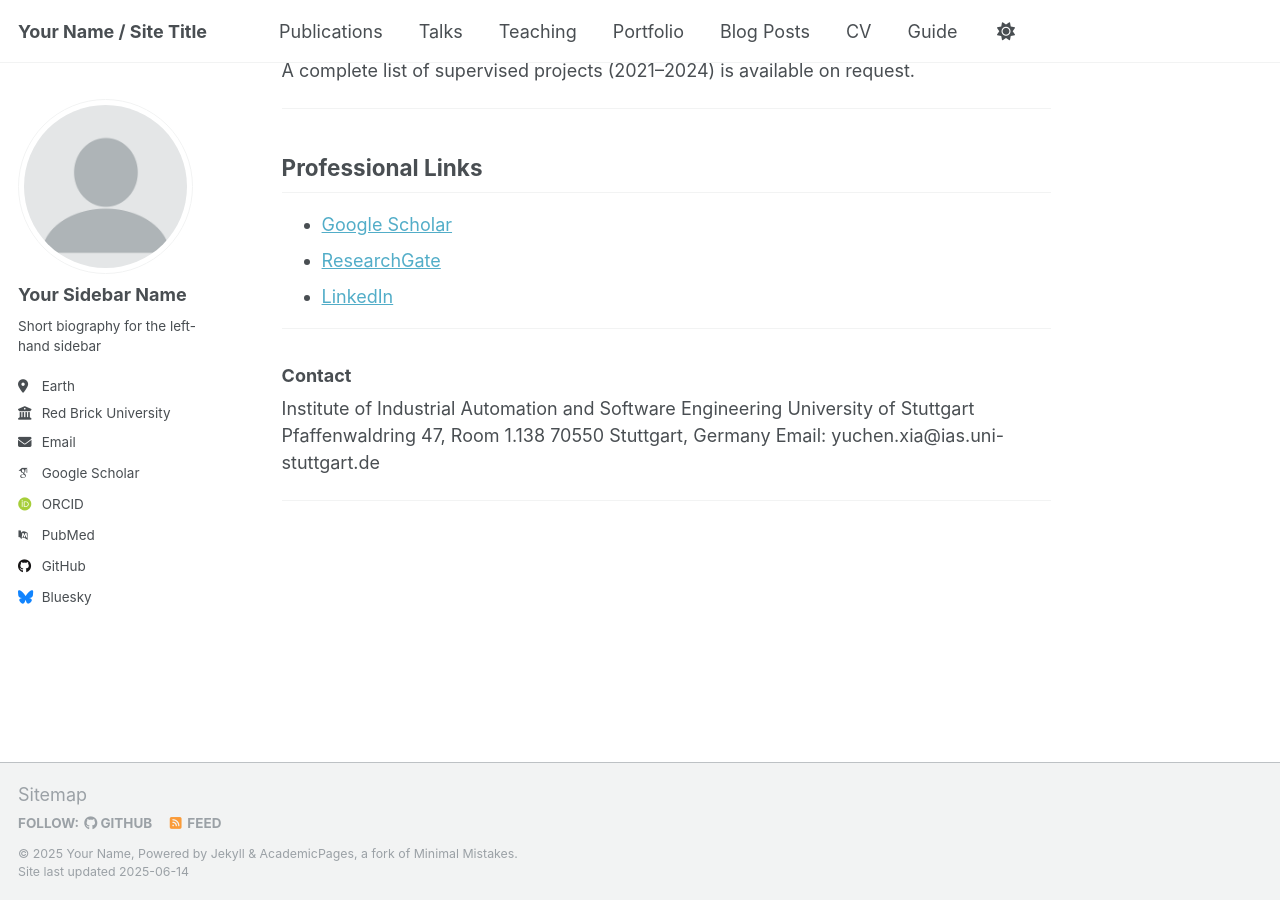
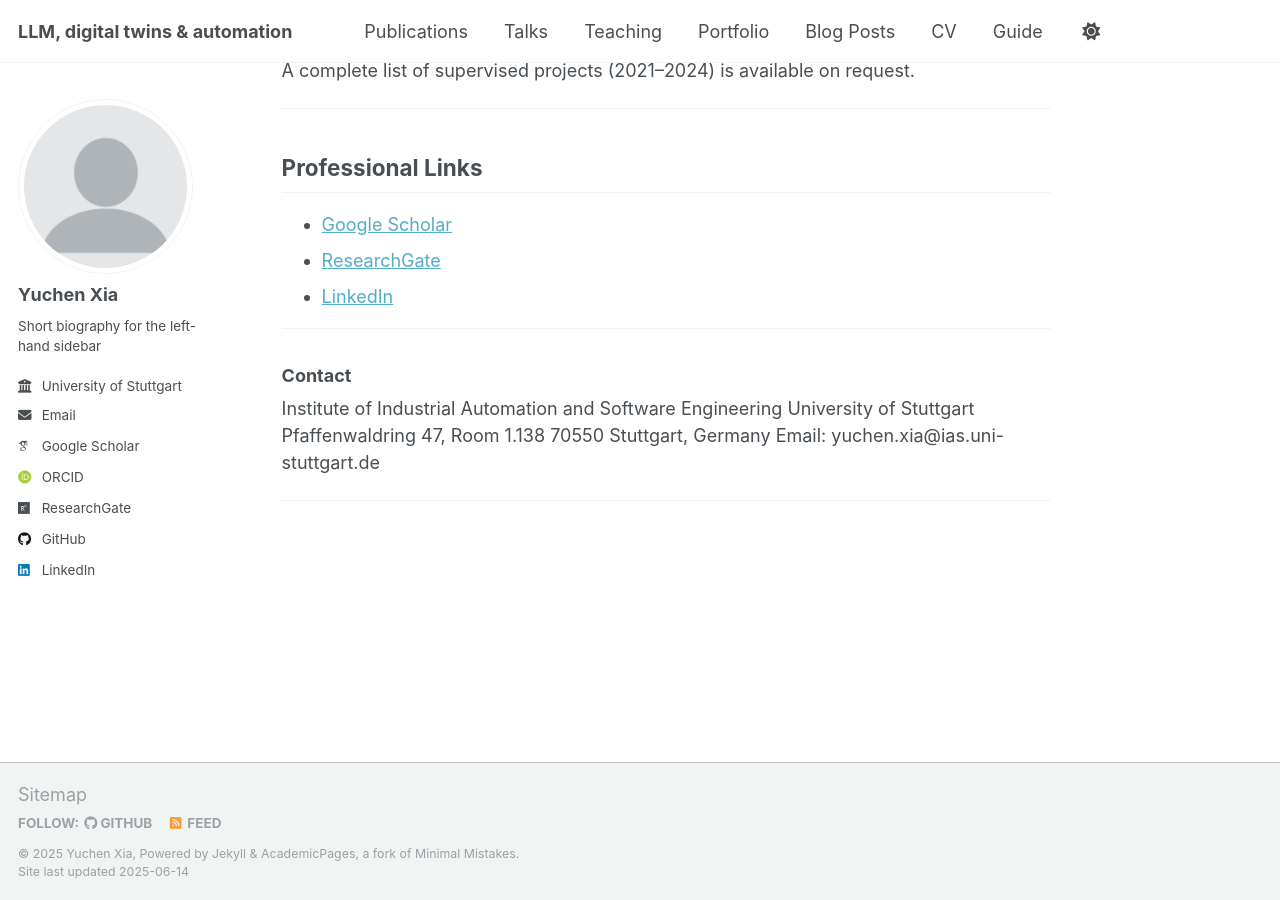
Before and after one commit to YuchenXia/yuchenxia.github.io, a Jekyll site: the page built from _pages/about.md, in a window 1280 px wide and 900 px high, scrolled down 2243 px. Built offline with Jekyll 4.4.1, drawn with Linux system fonts in a browser that asks for light colours; some web fonts are replaced.

Commit message:
Update _config.yml

```diff
--- a/_config.yml
+++ b/_config.yml
@@ -9,13 +9,13 @@
 # Basic Site Settings
 locale                   : "en-US"
 site_theme               : "default"
-title                    : "Your Name / Site Title"
+title                    : "LLM, digital twins & automation"
 title_separator          : "-"
-name                     : &name "Your Name"
+name                     : &name "Yuchen Xia"
 description              : &description "personal description"
-url                      : https://academicpages.github.io # the base hostname & protocol for your site e.g. "https://[your GitHub username].github.io" or if you already have some other page hosted on Github then use "https://[your GitHub username].github.io/[Your Repo Name]"
+url                      : https://yuchenxia.github.io # the base hostname & protocol for your site e.g. "https://[your GitHub username].github.io" or if you already have some other page hosted on Github then use "https://[your GitHub username].github.io/[Your Repo Name]"
 baseurl                  : "" # the subpath of your site, e.g. "/blog"
-repository               : "academicpages/academicpages.github.io"
+repository               : "yuchenxia/yuchenxia.github.io"
 
 # Site Author - The following control what appear as part of the author content on the side bar.
 #               If a field is blank the icon and link will not appear, otherwise it will be shown.
@@ -23,35 +23,35 @@ repository               : "academicpages/academicpages.github.io"
 author:
   # Biographic information
   avatar           : "profile.png"
-  name             : "Your Sidebar Name"
+  name             : "Yuchen Xia"
   pronouns         : # example: "she/her"
   bio              : "Short biography for the left-hand sidebar"
-  location         : "Earth"
-  employer         : "Red Brick University"
+  location         :
+  employer         : "University of Stuttgart"
   uri              : # URL
   email            : "none@example.org"
 
   # Academic websites
   academia         : # URL
   arxiv            : # URL - Update with the correct link to your profile
-  googlescholar    : "https://scholar.google.com/citations?user=PS_CX0AAAAAJ"
+  googlescholar    : "https://scholar.google.com/citations?user=hi1srxkAAAAJ"
   impactstory      : # URL
-  orcid            : "http://orcid.org/yourorcidurl"
+  orcid            : "http://orcid.org/0009-0009-6777-2404"
   semantic         : # URL
-  pubmed           : "https://www.ncbi.nlm.nih.gov/pubmed/?term=john+snow"
-  researchgate     : # URL
+  pubmed           :
+  researchgate     : "https://www.researchgate.net/profile/Yuchen-Xia-4"
   scopus           : # URL
 
   # Repositories and software development
   bitbucket        : # Username - Update with your username on the site
   codepen          : # Username
   dribbble         : # Username
-  github           : "academicpages"
+  github           : "YuchenXia"
   kaggle           : # Username
   stackoverflow    : # User number or user number and name (i.e., use "1" or "1/jeff-atwood")
 
   # Social media
-  bluesky          : "bsky.app" # Replace this with you Bluesky username
+  bluesky          : # Replace this with you Bluesky username
   facebook         : # Username
   flickr           : # Username
   foursquare       : # Username
@@ -60,7 +60,7 @@ author:
   keybase          : # Username
   instagram        : # Username
   lastfm           : # Username
-  linkedin         : # Username
+  linkedin         : "https://www.linkedin.com/in/xiayuchen/"
   mastodon         : # URL
   medium           : # URL
   pinterest        : # Username
```
